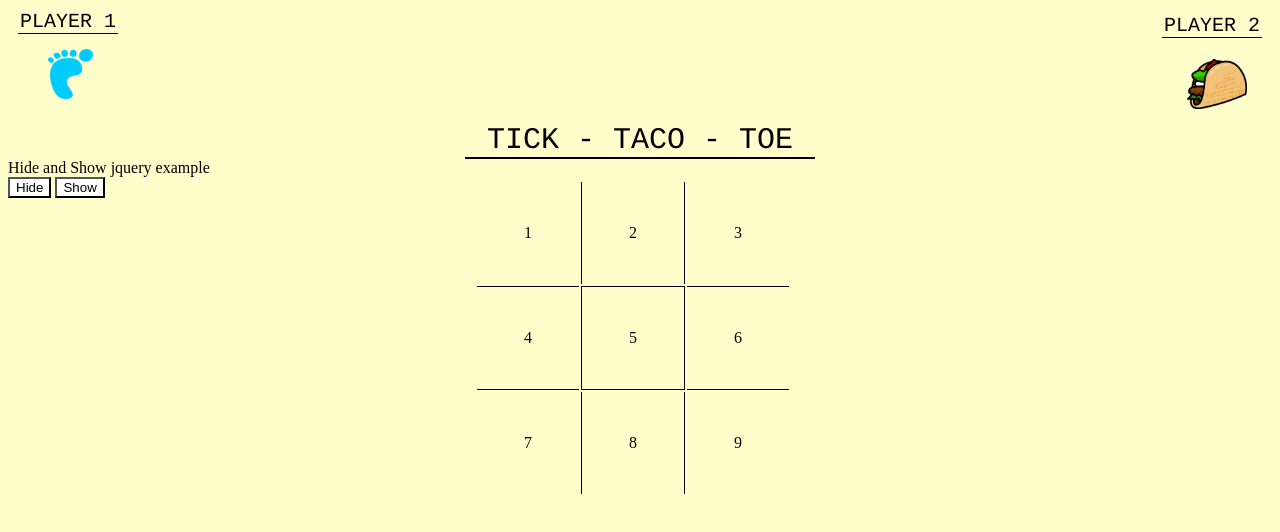
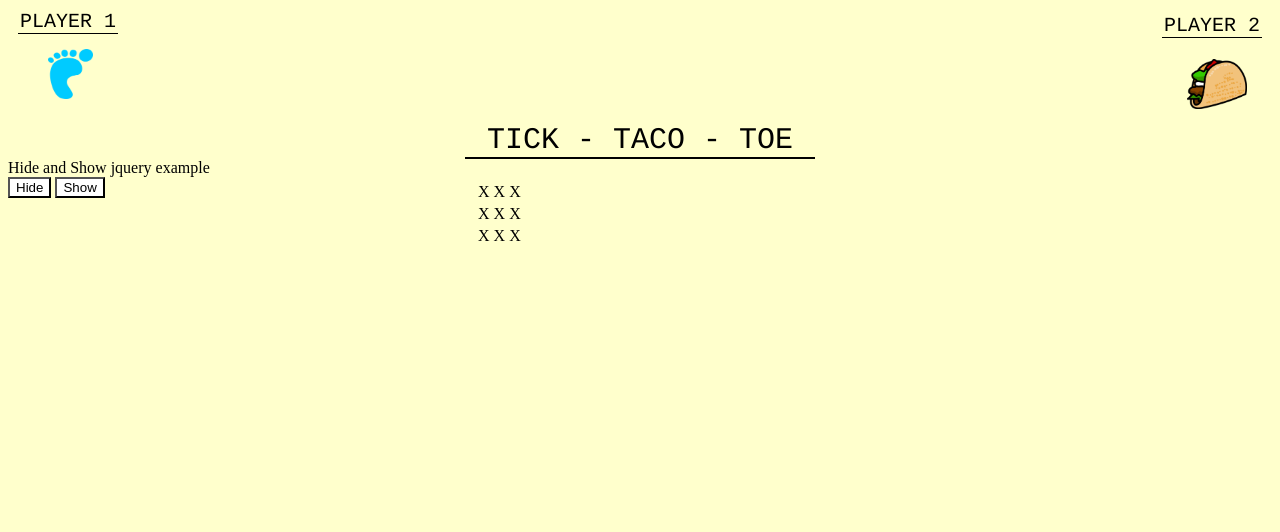
Before and after one commit to TMUND/ticktacotoe, a plain HTML site: page index.html in a window 1280 px wide. Drawn offline with Linux system fonts and the light colour scheme.

Commit message:
Clean up html/css start on game logic

```diff
--- a/index.html
+++ b/index.html
@@ -15,20 +15,20 @@
   <div class="banner">Tick - Taco - Toe</div>
   <div id="board">
     <table id="table">
-      <tr class="row1">
-        <td onclick="sayHello();" class="square 1">1</td>
-        <td onclick="sayHello();"class="square 2 v">2</td>
-        <td onclick="sayHello();"class="square 3">3</td>
+      <tr id="row1">
+        <td onclick="sayHello();" id="sqr 1">X</td>
+        <td onclick="sayHello();"id="sqr 2 v">X</td>
+        <td onclick="sayHello();"id="sqr 3">X</td>
       </tr>
       <tr id="row2">
-        <td onclick="sayHello();"class="square 4 h">4</td>
-        <td onclick="sayHello();"class="square 5 v h">5</td>
-        <td onclick="sayHello();"class="square 6 h">6</td>
+        <td onclick="sayHello();"id="sqr 4 h">X</td>
+        <td onclick="sayHello();"id="sqr 5 v h">X</td>
+        <td onclick="sayHello();"id="sqr 6 h">X</td>
       </tr>
       <tr id="row3">
-        <td onclick="sayHello();"class="square 7">7</td>
-        <td onclick="sayHello();"class="square 8 v">8</td>
-        <td onclick="sayHello();"class="square 9">9</td>
+        <td onclick="sayHello();"id="sqr 7">X</td>
+        <td onclick="sayHello();"id="sqr 8 v">X</td>
+        <td onclick="sayHello();"id="sqr 9">X</td>
       </tr>
     </table>
   </div>
--- a/style.css
+++ b/style.css
@@ -10,18 +10,18 @@
   background-color: white;
 }
 
-.square{
+#sqr{
     width:100px;
     height:100px;
     text-align: center;
 }
 
-.v{
+#v{
     border-left:1px solid #000;
     border-right:1px solid #000;
 }
 
-.h{
+#h{
     border-top:1px solid #000;
     border-bottom:1px solid #000;
 }
```
Also changed, not shown: main.js (+12 -0 lines), 1 other file.
